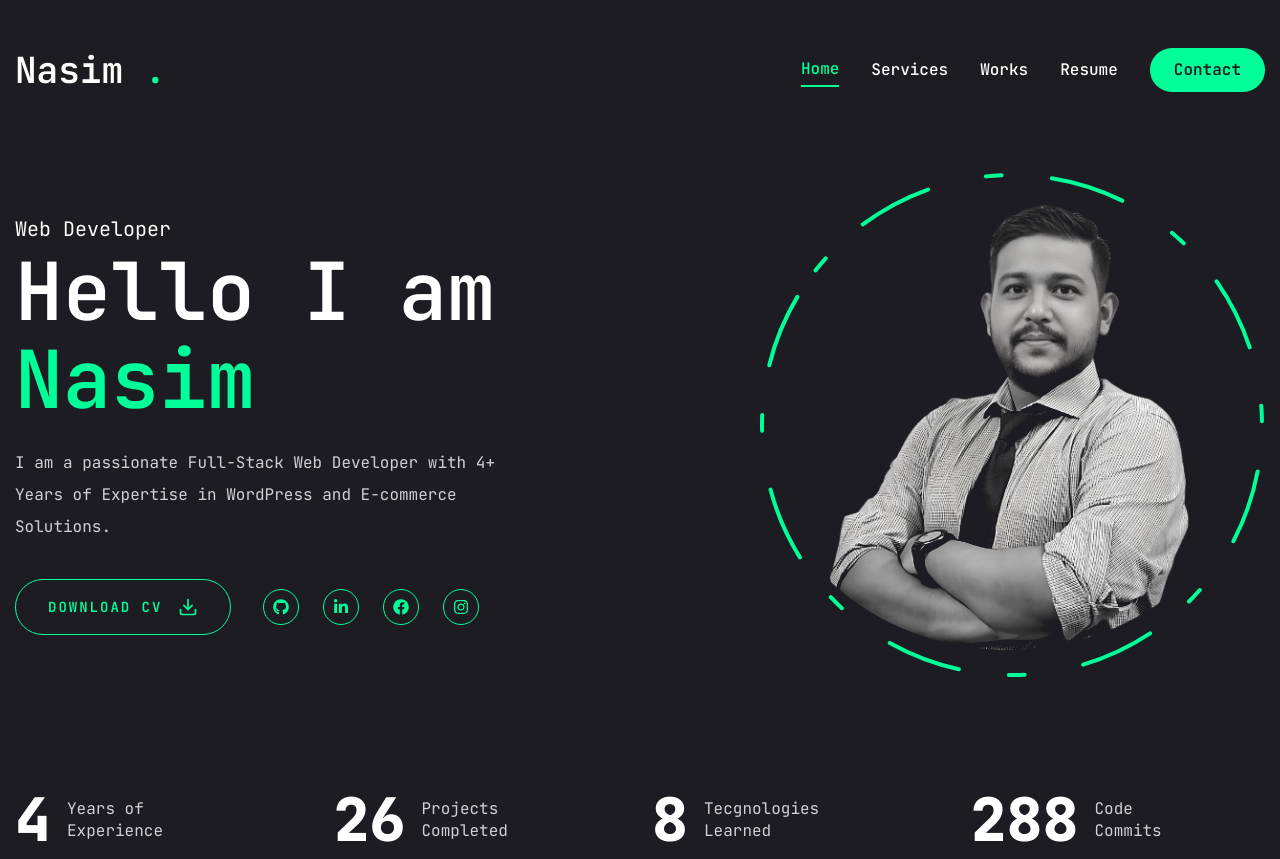
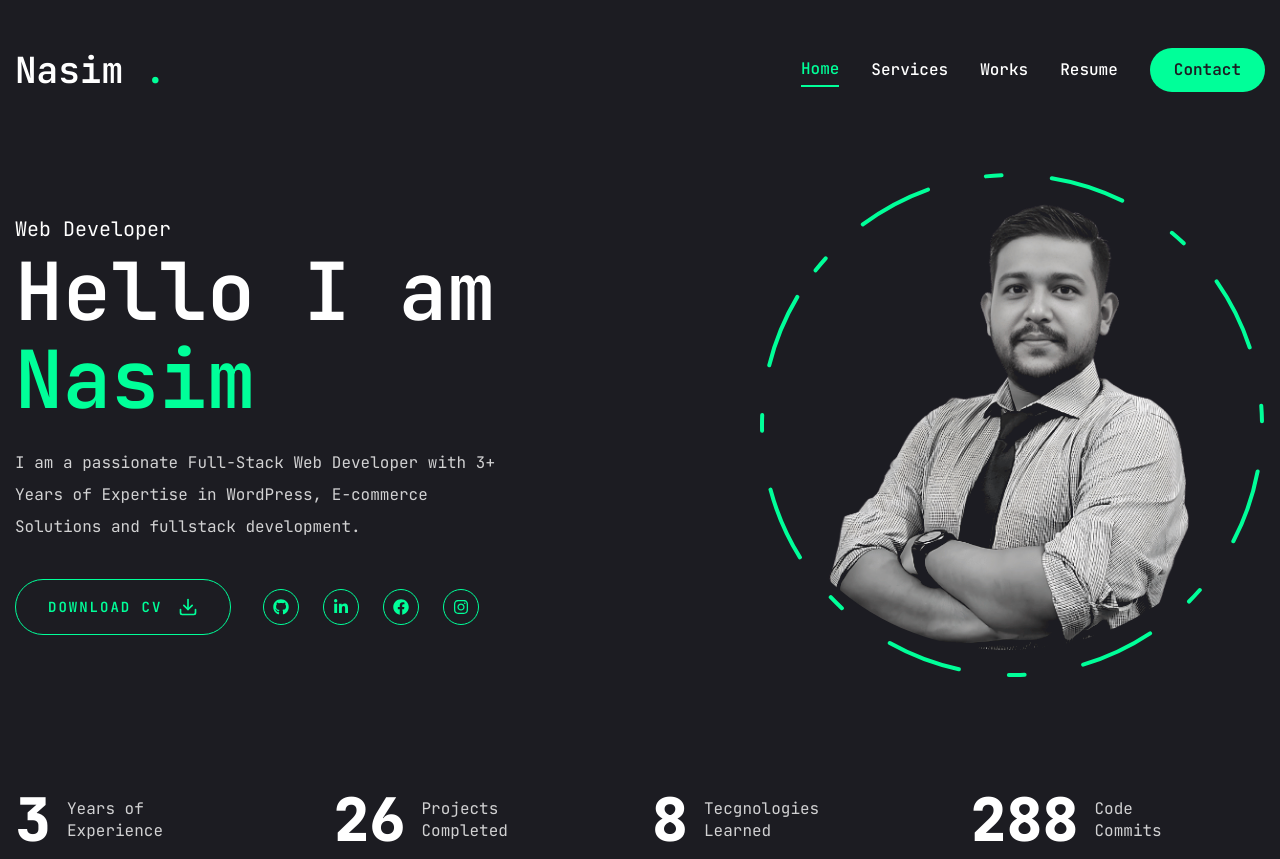
Before and after one commit to nasimshishir/Dev-portfolio-final, a Next.js app: page / in a window 1280 px wide. Built offline with nearby package versions, Linux system fonts and the light colour scheme.

Commit message:
cv updated

```diff
--- a/app/page.tsx
+++ b/app/page.tsx
@@ -16,7 +16,7 @@ const Homepage = () => {
             <span className='text-xl'>Web Developer</span>
             <h1 className='h1 mb-6'>Hello I am <br /> <span className='text-accent'>Nasim</span></h1>
             <p className='max-w-[500px] mb-9 text-white/80'>
-              I am a passionate Full-Stack Web Developer with 4+ Years of Expertise in WordPress and E-commerce Solutions.
+              I am a passionate Full-Stack Web Developer with 3+ Years of Expertise in WordPress, E-commerce Solutions and fullstack development.
             </p>
             <div className='flex flex-col xl:flex-row items-center gap-8'>
               <Link
--- a/data/index.ts
+++ b/data/index.ts
@@ -27,7 +27,7 @@ export const Links = [
 
 export const stats = [
     {
-        num: 4,
+        num: 3,
         text: 'Years of Experience'
     },
     {
@@ -115,7 +115,7 @@ export const about = {
 export const experiences = {
     icon: "",
     title: "My Experience",
-    description: "Over 4 Years of Diverse Experience in WordPress Customization, E-commerce Solutions, and Full-Stack Development.",
+    description: "Over 3 Years of Diverse Experience in WordPress Customization, E-commerce Solutions, and Full-Stack Development with Next.js, Nest.js, SQL & NoSQL Databases.",
     experiences: [
         {
             company: "925clo",
```
Also changed, not shown: 2 other files (tests, documents, lock files or other folders).
